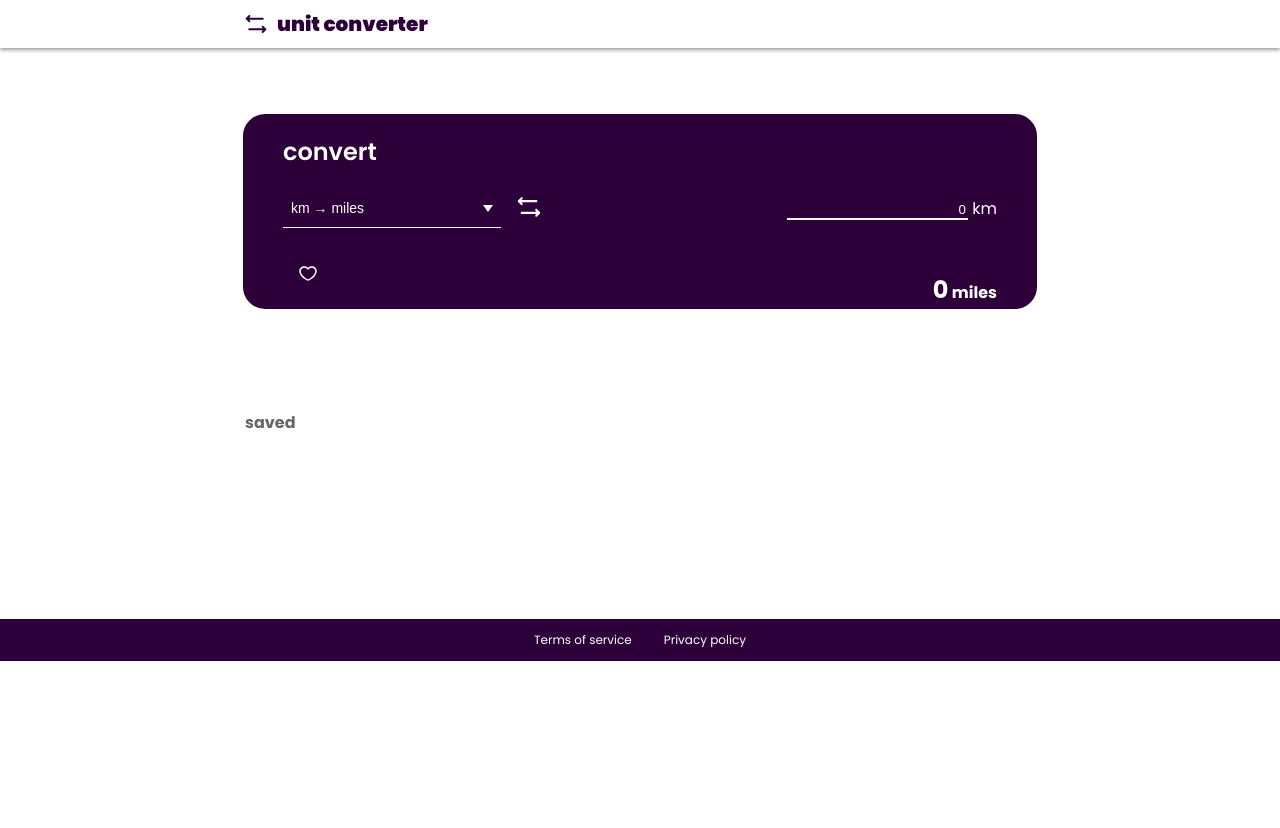
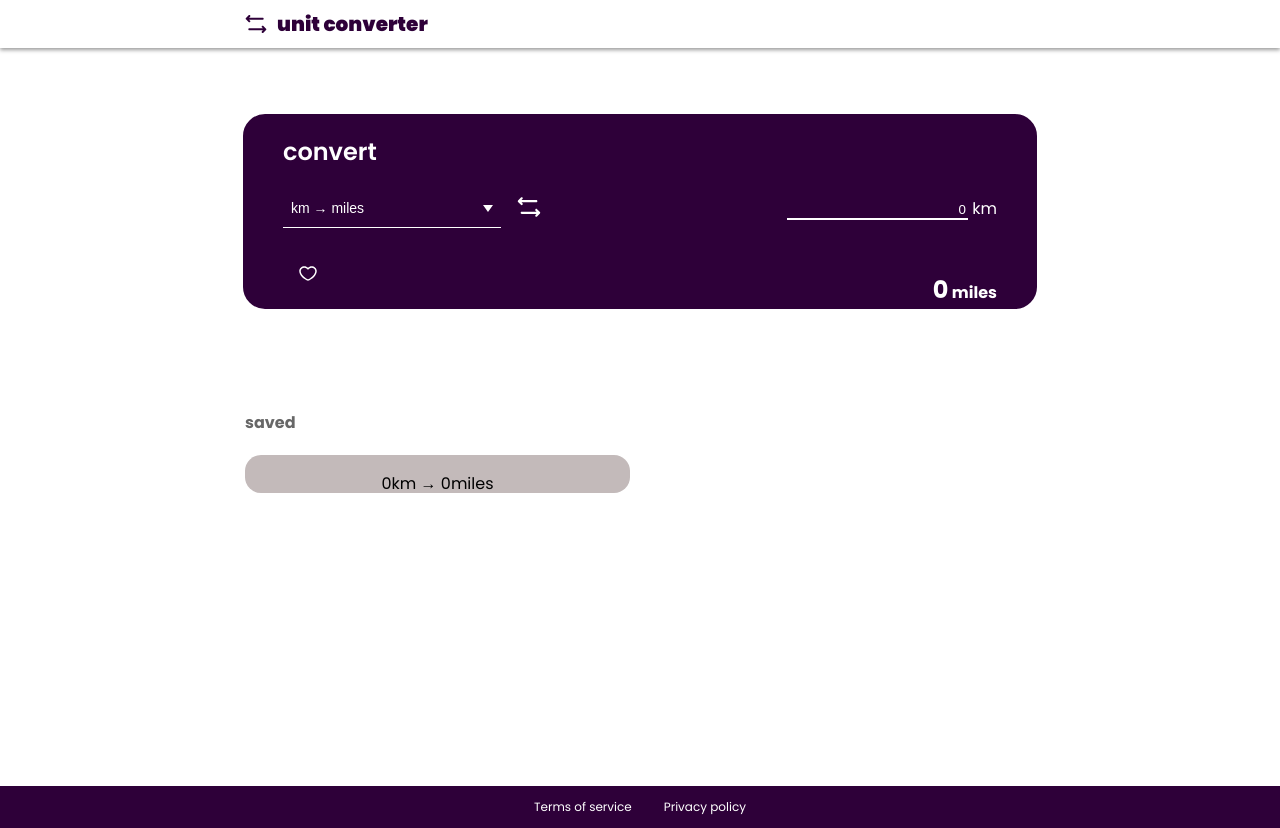
Before and after one commit to raulfabra/prueba-oxygen, a React (Create React App) app in the folder unit-converter/: page / in a window 1280 px wide. Both pictures are taken after a click on the button 308 px from the left and 289 px from the top of the page. Before the commit the page ends 800 px from the top, so only its background shows below. Built offline with nearby package versions, Linux system fonts and the light colour scheme.

Commit message:
Realizado el grid del historial de conversiones. Ajunte de Footer al pie de pagina

```diff
--- a/unit-converter/src/App.css
+++ b/unit-converter/src/App.css
@@ -29,7 +29,7 @@
 /* ********* CUERPO ********* */
 main {
     padding: 4rem 0;
-    flex-grow: 1;
+    min-height: 76.3vh;
 }
 
 article.convert {
--- a/unit-converter/src/App.js
+++ b/unit-converter/src/App.js
@@ -1,14 +1,14 @@
 import './App.css'
+import { Header } from './components/Header'
+import { UnitConverter } from './components/UnitConverter'
 import { Footer } from './components/Footer'
-import { Header } from './components/Header'
-import { Main } from './components/Main'
 
 function App () {
   return (
     <>
       <Header />
 
-      <Main />
+      <UnitConverter />
 
       <Footer />
     </>
--- a/unit-converter/src/components/Main.jsx
+++ /dev/null
@@ -1,9 +0,0 @@
-import { Converter } from './Converter'
-
-export function Main () {
-  return (
-    <main>
-      <Converter />
-    </main>
-  )
-}
--- a/unit-converter/src/components/Saved.jsx
+++ b/unit-converter/src/components/Saved.jsx
@@ -1,16 +1,18 @@
 import { useEffect, useState } from 'react'
 
-export function Saved ({ like }) {
+export function Saved ({ e }) {
   const [records, setRecords] = useState([])
 
   useEffect(() => {
-    if (like.q === undefined) return
+    if (e.quantity === undefined) return
 
-    const newRecord = (<p>{like.q}{like.u}<span> → </span>{like.r}{like.ut}</p>)
+    const newRecord = (<p>{e.quantity}{e.unity}<span> → </span>{e.result}{e.unityTransform}</p>)
 
     setRecords([...records, newRecord])
-  }, [like])
+  }, [e])
   return (
+    <section>
+      <h4>saved</h4>
       <article className='conversionHistory'>
         {records.length > 0 && records.map((record, index) => (
           <div className='container' key={index}>
@@ -18,5 +20,6 @@ export function Saved ({ like }) {
           </div>
         ))}
       </article>
+    </section>
   )
 }
--- a/unit-converter/src/components/Converter.jsx
+++ b/unit-converter/src/components/UnitConverter.jsx
@@ -1,17 +1,15 @@
-import { useEffect, useState } from 'react'
+import { useState } from 'react'
 import { iconConverter, iconLike } from '../assets/icons'
 import { checkMeasurement, checkQuantity, getReverseConversion } from '../logic/logic'
 import { Saved } from './Saved'
 
-export function Converter () {
+export function UnitConverter () {
   const [option, setOption] = useState('kmAmiles')
   const [quantity, setQuantity] = useState(0)
   const [unity, setUnity] = useState('km')
   const [unityTransform, setUnityTransform] = useState('miles')
-  const [result, setResult] = useState('0')
-
-  const [click, setClick] = useState(false)
-  const [like, setLike] = useState({})
+  const [result, setResult] = useState(0)
+  const [likes, setLikes] = useState({})
 
   const handleSelectChange = (e) => {
     const newOption = e.target.value
@@ -44,24 +42,21 @@ export function Converter () {
     setOption(newOption)
   }
 
-  const handleClickLike = () => {
-    setClick(!click)
+  const handleLike = () => {
+    const itemObject = {
+      quantity,
+      unity,
+      result,
+      unityTransform
+    }
+
+    setLikes(itemObject)
+    setQuantity(0)
+    setResult(0)
   }
 
-  useEffect(() => {
-    if (quantity === 0) return
-
-    const q = quantity
-    const u = unity
-    const r = result
-    const ut = unityTransform
-
-    const items = { q, u, r, ut }
-
-    setLike(items)
-  }, [click])
   return (
-    <>
+    <main>
       <article className='convert'>
         <h2>convert</h2>
         <div className='form'>
@@ -87,7 +82,7 @@ export function Converter () {
         </div>
 
         <div className='footerConvert'>
-          <button id='iconLike' onClick={handleClickLike}>
+          <button id='iconLike' onClick={handleLike}>
             {iconLike()}
           </button>
           <div className='resultado'>
@@ -96,10 +91,8 @@ export function Converter () {
 
         </div>
       </article>
-      <section>
-        <h4>saved</h4>
-        <Saved like={like} />
-      </section>
-    </>
+
+      <Saved e={likes} />
+    </main>
   )
 }
```
Lines whose indentation alone changed are shown as unchanged.
